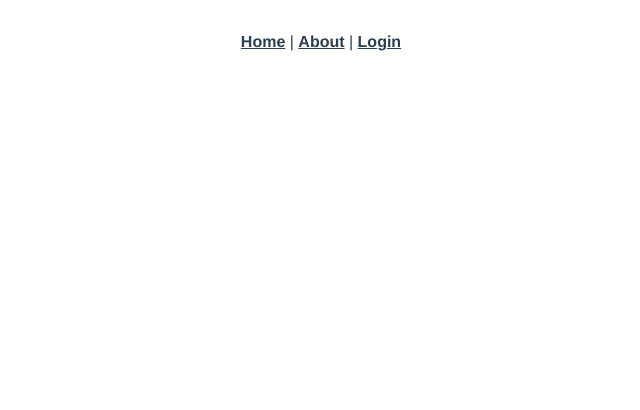
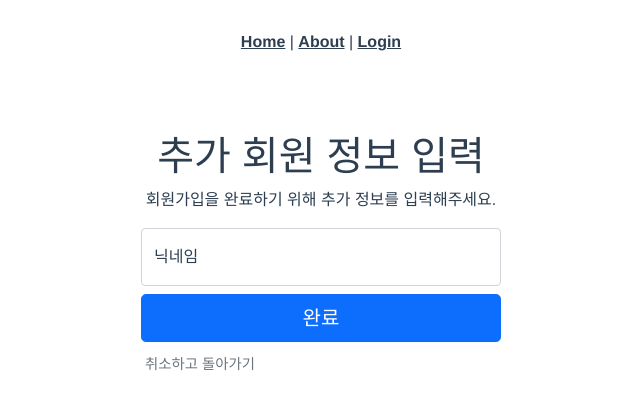
Before and after one commit to yellowsunn/simpleboard, a Vue app in the folder frontend-service/: page /oauth2/signup in a window 1280 px wide. Shown: the top 410 px of the page, without its empty margins (319-959 px from the left). Built offline with nearby package versions, Linux system fonts and the light colour scheme.

Commit message:
프론트 로그인 완료 처리

```diff
--- a/frontend-service/src/components/GoogleLogin.vue
+++ b/frontend-service/src/components/GoogleLogin.vue
@@ -47,7 +47,15 @@ export default {
         token: response?.credential,
         type: "google",
       })
-      console.log(data)
+      if (data.isLogin === true) {
+        this.$setLoginToken({
+          accessToken: data.accessToken,
+          refreshToken: data.refreshToken,
+        })
+        this.$router.push('/')
+      } else if (data.isLogin === false) {
+        this.$router.push(`/oauth2/signup?token=${data.tempUserToken}`)
+      }
     },
     getHeightRatio() {
       const heightNum = Number(this.height?.replace("px", ""))
--- a/frontend-service/src/mixins.js
+++ b/frontend-service/src/mixins.js
@@ -2,6 +2,11 @@ import axios from "axios";
 
 export default {
   methods: {
+    $getRequestParam(param) {
+      const urlSearchParams = new URLSearchParams(window.location.search);
+      const params = Object.fromEntries(urlSearchParams.entries());
+      return params[param]
+    },
     async $boardApi(method, url, data, headers = {"Content-Type": "application/json"}) {
       try {
         const response = await axios({
@@ -11,10 +16,10 @@ export default {
           data,
           headers,
         });
-        return response?.data
+        return response?.data || {}
       } catch (e) {
         console.log(e)
-        return e?.response?.data
+        return e?.response?.data || {}
       }
     },
     // csrf 토큰 용도
@@ -26,5 +31,9 @@ export default {
     $getSessionState() {
       return sessionStorage.getItem("state")
     },
+    $setLoginToken(tokenInfo) {
+      sessionStorage.setItem("board-access-token", tokenInfo.accessToken)
+      sessionStorage.setItem("board-refresh-token", tokenInfo.refreshToken)
+    }
   }
 }
--- a/frontend-service/src/router/index.js
+++ b/frontend-service/src/router/index.js
@@ -19,6 +19,11 @@ const routes = [
     path: "/login",
     name: "Login",
     component: () => import(/* webpackChunkName: "login" */ '@/views/LoginView.vue'),
+  },
+  {
+    path: "/oauth2/signup",
+    name: "OAuth2SignUp",
+    component: () => import(/* webpackChunkName: "login" */ '@/views/OAuth2SignUpView.vue'),
   }
 ]
 
--- /dev/null
+++ b/frontend-service/src/views/OAuth2SignUpView.vue
@@ -0,0 +1,66 @@
+<template>
+    <div class="oauth-signup-wrap mx-auto my-5">
+        <h1>추가 회원 정보 입력</h1>
+        <div class="mb-3">회원가입을 완료하기 위해 추가 정보를 입력해주세요.</div>
+        <div class="form-floating mb-2">
+            <input type="text" v-model="nickName" class="form-control" placeholder="nickName">
+            <label>닉네임</label>
+        </div>
+        <button type="button" class="btn btn-primary btn-lg mb-1 w-100" @click="completeClickEvent">완료</button>
+        <div class="d-flex flex-row my-2 mx-1">
+            <div class="text-secondary" @click="cancelClickEvent" style="font-size: 0.9rem; cursor: pointer">취소하고 돌아가기
+            </div>
+        </div>
+    </div>
+</template>
+
+<script>
+export default {
+  name: "OAuth2SignUpView",
+  data() {
+    return {
+      nickName: '',
+    }
+  },
+  methods: {
+    async completeClickEvent() {
+      const state = this.$getSessionState()
+      const response = await this.$boardApi("POST", "/api/oauth2/signup", {
+        state,
+        tempUserToken: this.$getRequestParam("token"),
+        nickName: this.nickName?.slice(0, 100),
+      })
+      if (response.code) {
+        this.handleSignUpError(response.code, response.message)
+        return
+      }
+      this.$setLoginToken(response)
+      this.$router.push("/")
+    },
+    cancelClickEvent() {
+      this.$router.push('/login')
+    },
+    handleSignUpError(code, message) {
+      if (code === 'INVALID_TEMP_USER') {
+        alert('기존 정보를 불러올 수 없습니다. 다시 시도해주세요.')
+        this.$router.push("/login")
+      } else {
+        alert(message)
+      }
+    },
+  },
+  watch: {
+    nickName: function (val) {
+      if (val?.length > 20) {
+        this.nickName = val.slice(0, 20)
+      }
+    }
+  }
+}
+</script>
+
+<style scoped>
+.oauth-signup-wrap {
+    width: 360px;
+}
+</style>
```
